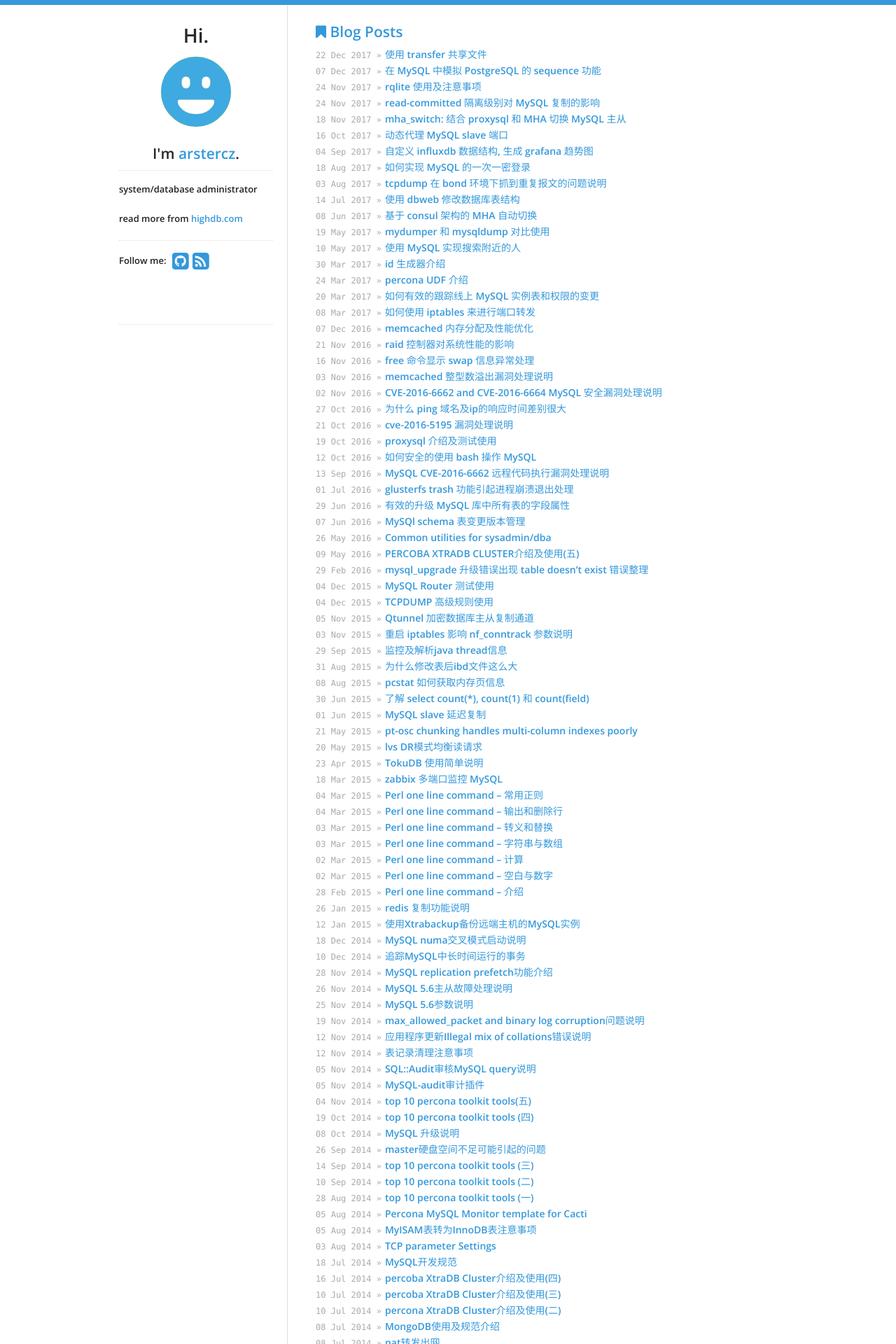
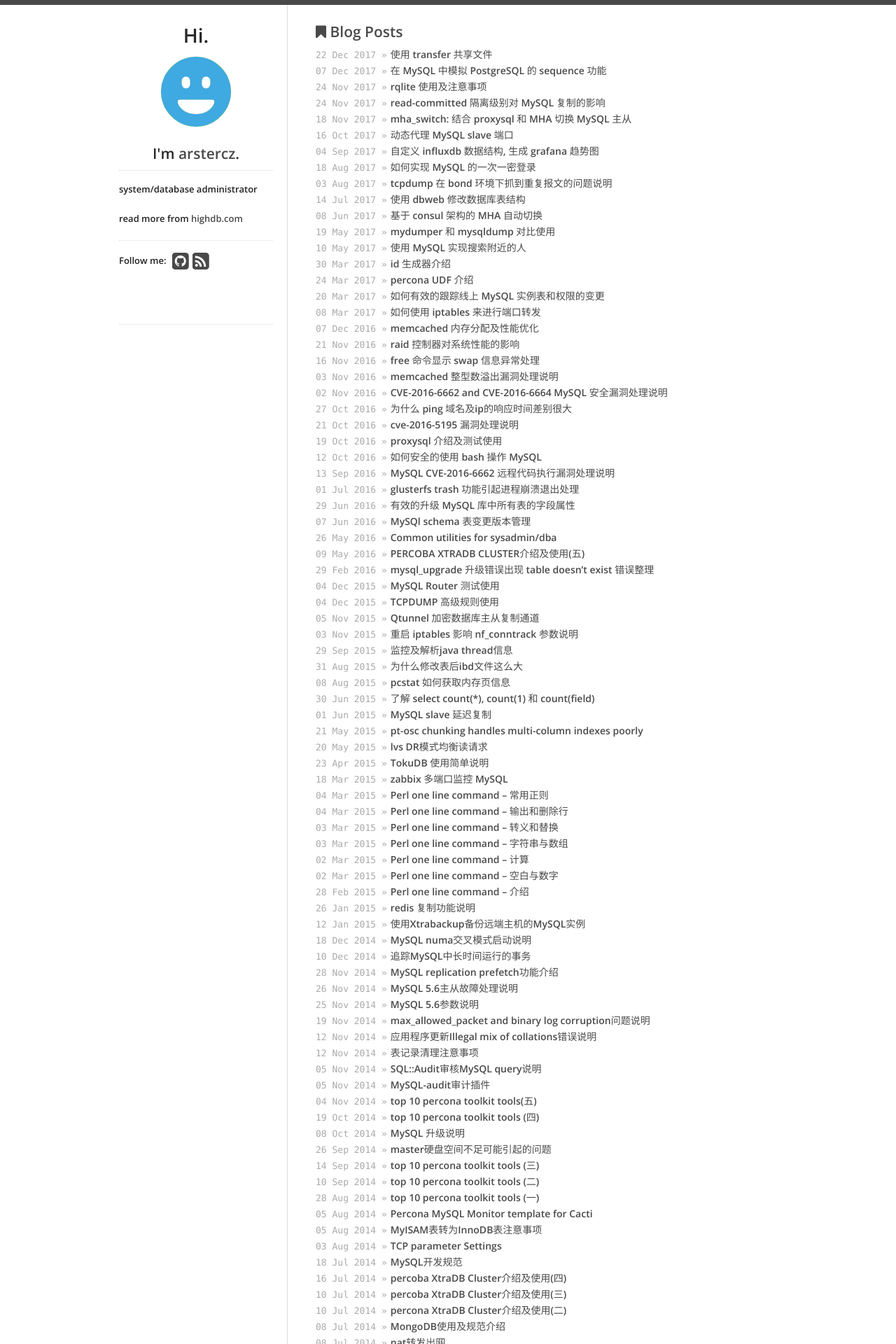
Before and after one commit to arstercz/arstercz.github.io, a Jekyll site: the page built from index.html, in a window 1280 px wide. Shown: the top 1920 px of the page at 70% size. Built offline with Jekyll 4.4.1, drawn with Linux system fonts in a browser that asks for light colours; nearby versions of some CDN libraries.

Commit message:
change them color

```diff
--- a/_data/theme.yml
+++ b/_data/theme.yml
@@ -1,7 +1,7 @@
 # Theme customization - please change from the defaults!
 
 # Color for top bar, links, etc
-highlight_color: '#3498db'
+highlight_color: '#494949'
 
 # Profile links on the left sidebar, leave blank to ignore
 social:
--- a/_includes/css/screen.css
+++ b/_includes/css/screen.css
@@ -63,6 +63,8 @@
 
 table {
   font-size: inherit;
+  border-width: 1px 0 0 1px;
+  margin-bottom: 20px;
   font: 100%;
 }
 
@@ -88,7 +90,7 @@
   font-family: 'Lucida Console', 'Andale Mono', monospace;
   color: #aaa;
   padding-right: 5px;
-  font-size:12px;
+  font-size:13px;
 }
 
 .meta {
```
